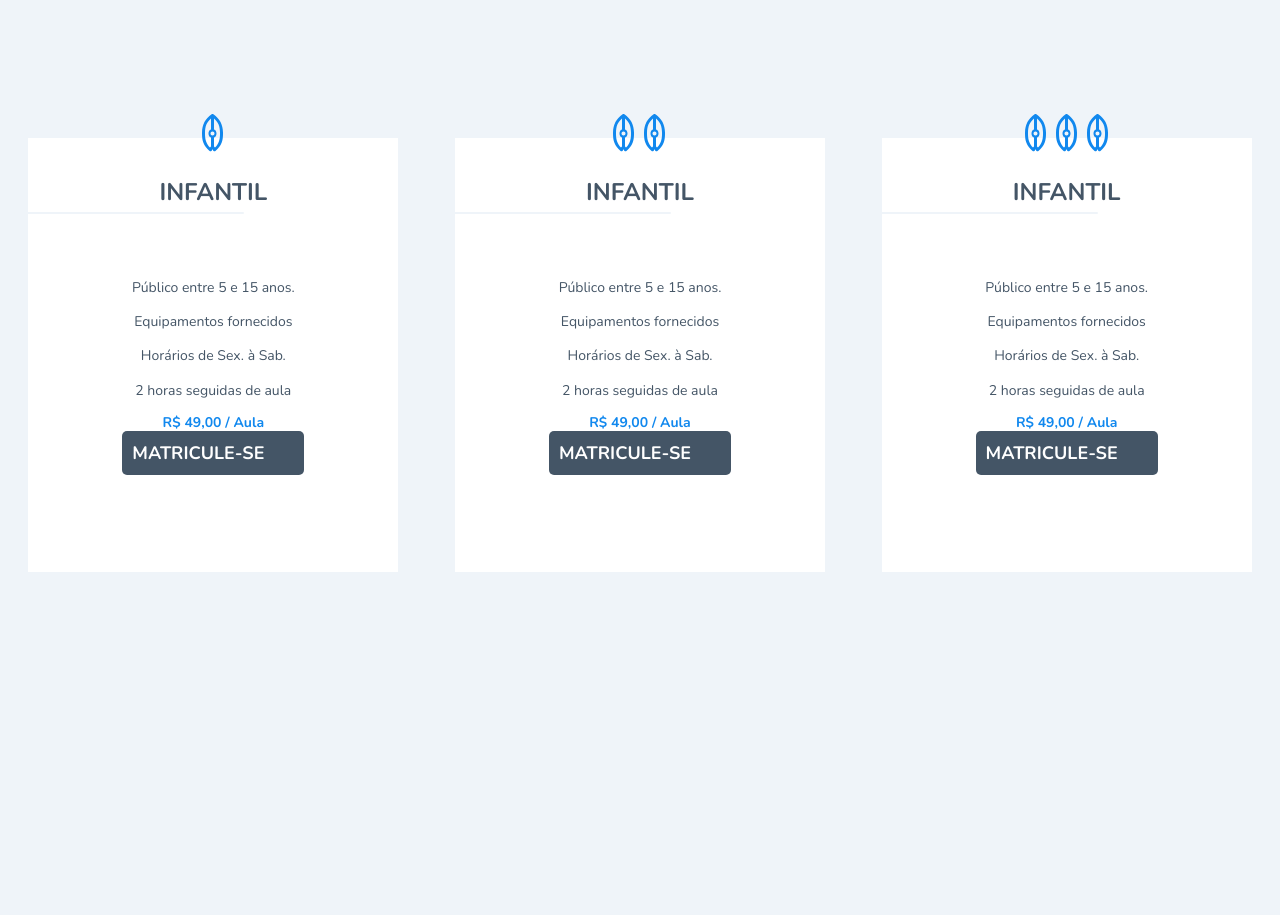
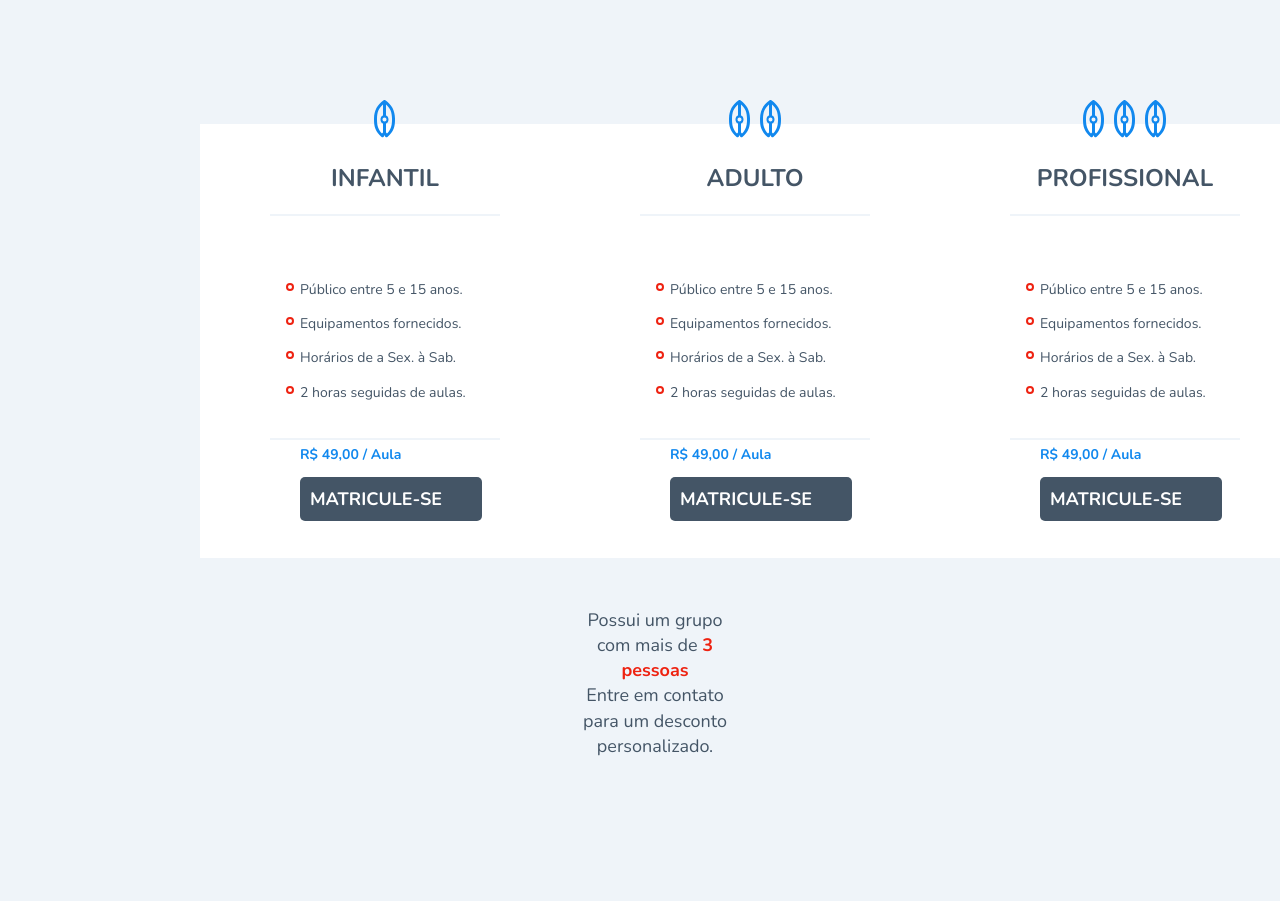
Before and after one commit to HelderDSR/surfbot, a plain HTML site: page index.html in a window 1280 px wide. Shown: the part 2280-3195 px from the top of the page. Drawn offline with nearby package versions, Linux system fonts and the light colour scheme; a web font is replaced by a local one.

Commit message:
Algumas atualizações na parte de Aulas

```diff
--- a/css/aulas/aulas.css
+++ b/css/aulas/aulas.css
@@ -5,11 +5,10 @@
   background: var(--cor-1);
   width: 100%;
   height: 1260px;
+  position: relative;
 }
 
 .onda-aulas {
-  /* background-image: url(../../icones/ondas.png);
-  background-repeat: no-repeat; */
   text-align: center;
 }
 
@@ -18,15 +17,29 @@
 }
 
 .aulas-container {
-display: flex;
-flex-wrap: wrap;
-justify-content: space-around;
+  /* display: flex;
+  flex-wrap: wrap;
+  justify-content: space-around; */
+  display: grid;
+  grid-template-columns: 1fr 1fr 1fr;
+  margin-left: 200px;
+}
+
+.bg-aulas::before {
+  content: "";
+  width: 176px;
+  height: 75px;
+  margin-top: -30px;
+  margin-left: -90px;
+  background: url(../../icones/ondas.png) no-repeat;
+  position: absolute;
 }
 
 .bg-descricao {
   background: var(--cor-0);
   width: 370px;
   height: 434px;
+  position: relative;
 }
 
 .dificuldade {
@@ -38,9 +51,35 @@ justify-content: space-around;
   display: block;
   width: 230px;
   height: 2px;
-  border-radius: 50px;
+  margin-left: 70px;
+  margin-top: 20px;
+  background: var(--cor-1);
+}
+
+.conteudo-descricao {
+  text-align: start;
+  margin: 0px 100px ;
+  position: absolute;
+}
+
+.bg-descricao p::before {
+  content: "";
+  display: inline-block;
+  width: 10px;
+  height: 10px;
   margin-left: -14px;
-  margin-top: 4px;
+  margin-top: 10px;
+  background: url(../../icones/Ellipse\ 5circulo.svg) no-repeat;
+  position: absolute;
+}
+
+.bg-descricao h3::before {
+  content: "";
+  display: block;
+  width: 230px;
+  height: 2px;
+  margin-left: -30px;
+  margin-top: 28px;
   background: var(--cor-1);
 }
 
@@ -48,3 +87,18 @@ justify-content: space-around;
   text-transform: uppercase;
   margin-bottom: 57px;
 }
+
+.texto-desconto {
+  display: grid;
+  grid-column: 2;
+  margin-right: 200px;
+  margin-top: 50px;
+}
+
+.detalhe-info p::before {
+  content: '';
+  display: block;
+  width: 50px;
+  height: 50;
+  background-color: var(--cor-d8);
+}
--- a/css/home/informacoes.css
+++ b/css/home/informacoes.css
@@ -30,12 +30,20 @@
   margin-top: 120px;
 }
 
-
-.vantagens li::before {
+.vantagens li:first-child::before {
   content: "";
   display: block;
   margin: 28px 0px 28px 0px;
-  /* margin-top: 28px; */
+  width: 470px;
+  height: 2px;
+  margin-right: 10px;
+  background: var(--cor-1);
+}
+
+.vantagens li::after {
+  content: "";
+  display: block;
+  margin: 28px 0px 28px 0px;
   width: 470px;
   height: 2px;
   margin-right: 10px;
@@ -60,10 +68,9 @@
   display: inline-block;
   width: 10px;
   height: 10px;
-  border-radius: 50px;
   margin-left: -14px;
-  margin-top: 4px;
-  background: linear-gradient(var(--cor-d8), var(--cor-0), var(--cor-d8));
+  margin-top: 10px;
+  background: url(../../icones/Ellipse\ 5circulo.svg) no-repeat;
   position: absolute;
 }
 
@@ -73,7 +80,7 @@
   width: 10px;
   height: 2px;
   margin-left: -14px;
-  margin-top: 8px;
+  margin-top: 13px;
   background: var(--cor-b2);
   position: absolute;
 }
--- a/index.html
+++ b/index.html
@@ -59,8 +59,6 @@
                     <li><img class="icones" src="./icones/boia.svg" alt="">Salva-vidas a cada 300m</li>
                 </ul>
 
-
-
             </div>
     </article>
     <article>
@@ -77,9 +75,6 @@
         </div>
     </article>
     <section>
-        <div class="onda-aulas">
-            <img src="./icones/ondas.png" alt="">
-        </div>
         <div class="bg-aulas">
             <p class="texto-aulas font-a-r-72 cor-5">Aulas</p>
             <div class="aulas-container">
@@ -90,40 +85,44 @@
                     </div>
                     <div class="conteudo-descricao font-n-r-14-x cor-5">
                         <p>Público entre 5 e 15 anos.</p>
-                        <p>Equipamentos fornecidos</p>
-                        <p>Horários de Sex. à Sab.</p>
-                        <p>2 horas seguidas de aula</p>
-                        <p class="preco-descricao font-n-b-14 cor-b2">R$ 49,00 / Aula</p>
+                        <p>Equipamentos fornecidos.</p>
+                        <p>Horários de a Sex. à Sab. </p>
+                        <p>2 horas seguidas de aulas.</p>
+                        <h3 class="preco-descricao font-n-b-14 cor-b2">R$ 49,00 / Aula</h3>
                         <a class="botao" href="">matricule-se</a>
                     </div>
                 </div>
                 <div class="bg-descricao">
                     <img class="dificuldade" src="./icones/dificuldade-adulto.svg" alt="">
                     <div class="sub-descricao">
-                        <h2 class="font-n-b-24 cor-5">infantil</h2>
+                        <h2 class="font-n-b-24 cor-5">Adulto</h2>
                     </div>
                     <div class="conteudo-descricao font-n-r-14-x cor-5">
                         <p>Público entre 5 e 15 anos.</p>
-                        <p>Equipamentos fornecidos</p>
-                        <p>Horários de Sex. à Sab.</p>
-                        <p>2 horas seguidas de aula</p>
-                        <p class="preco-descricao font-n-b-14 cor-b2">R$ 49,00 / Aula</p>
+                        <p>Equipamentos fornecidos.</p>
+                        <p>Horários de a Sex. à Sab. </p>
+                        <p>2 horas seguidas de aulas.</p>
+                        <h3 class="preco-descricao font-n-b-14 cor-b2">R$ 49,00 / Aula</h3>
                         <a class="botao" href="">matricule-se</a>
                     </div>
                 </div>
                 <div class="bg-descricao">
                     <img class="dificuldade" src="./icones/dificuldade-profissional.svg" alt="">
                     <div class="sub-descricao">
-                        <h2 class="font-n-b-24 cor-5">infantil</h2>
+                        <h2 class="font-n-b-24 cor-5">Profissional</h2>
                     </div>
                     <div class="conteudo-descricao font-n-r-14-x cor-5">
                         <p>Público entre 5 e 15 anos.</p>
-                        <p>Equipamentos fornecidos</p>
-                        <p>Horários de Sex. à Sab.</p>
-                        <p>2 horas seguidas de aula</p>
-                        <p class="preco-descricao font-n-b-14 cor-b2">R$ 49,00 / Aula</p>
+                        <p>Equipamentos fornecidos.</p>
+                        <p>Horários de a Sex. à Sab. </p>
+                        <p>2 horas seguidas de aulas.</p>
+                        <h3 class="preco-descricao font-n-b-14 cor-b2">R$ 49,00 / Aula</h3>
                         <a class="botao" href="">matricule-se</a>
                     </div>
+                </div>
+                <div class="texto-desconto font-n-r-18 cor-5 ">
+                    <p>Possui um grupo com mais de <span class="font-n-b-18 cor-d8">3 pessoas</span></p>
+                    <p>Entre <span class="detalhe-info">em contato</span> para um desconto personalizado.</p>
                 </div>
             </div>
         </div>
```
Also changed, not shown: icones/Ellipse 5circulo.png (deleted), icones/Ellipse 5circulo.svg (added).
